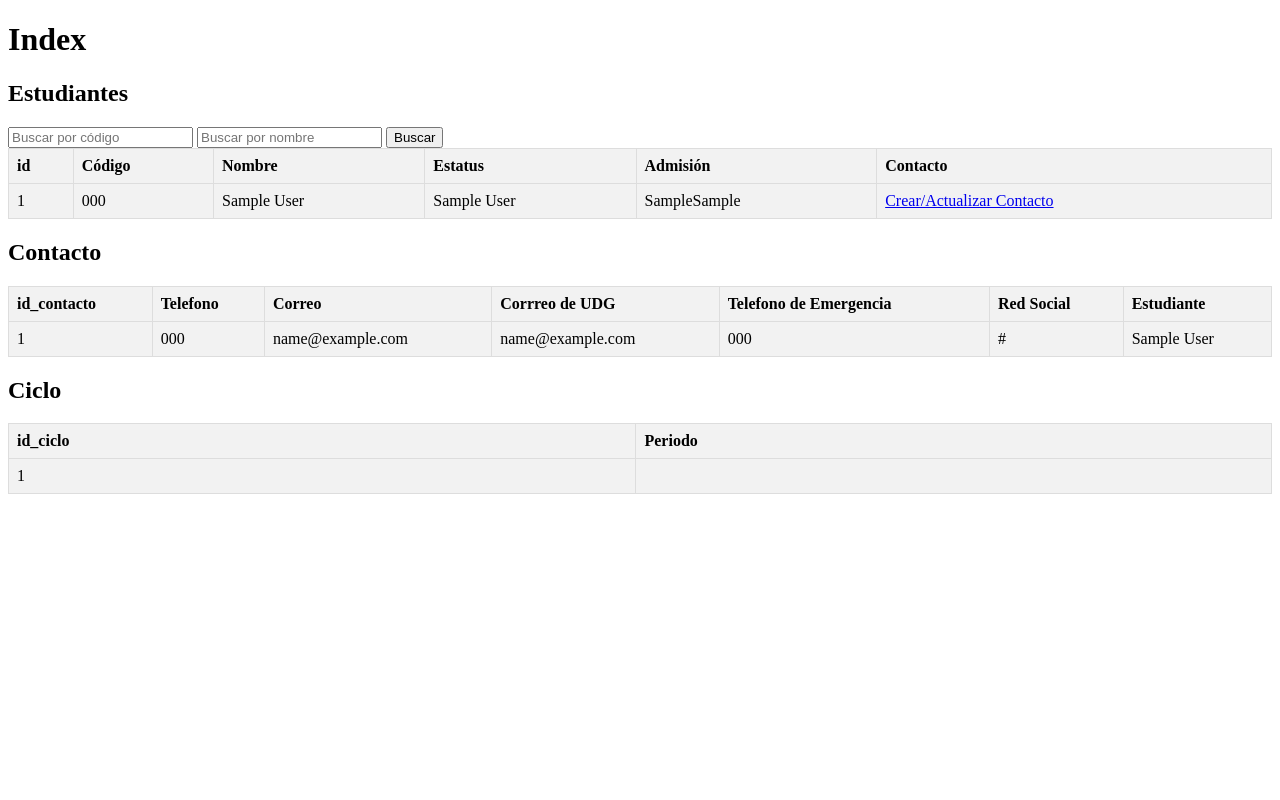
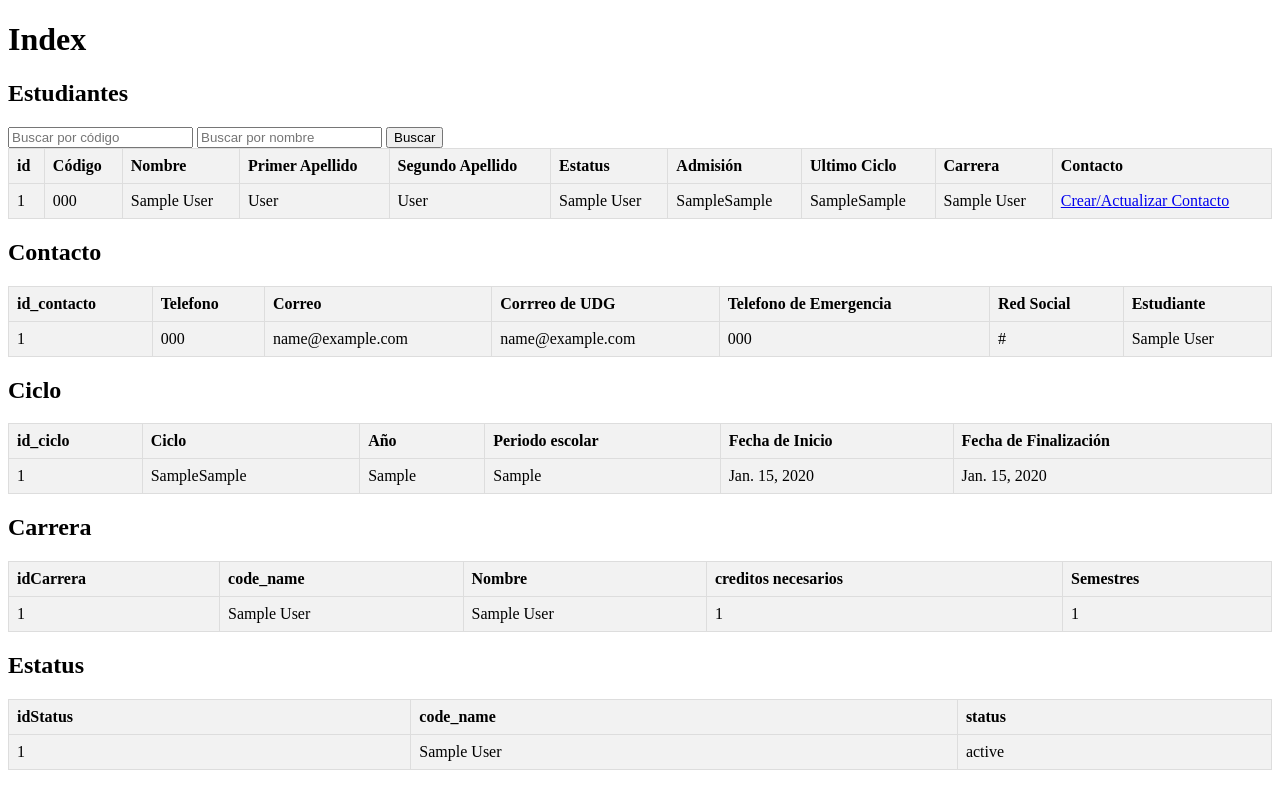
Before and after one commit to BrialexMaga/coordinacion, a Django app: page /studentform/ in a window 1280 px wide. Run offline with Django 4.2, Linux system fonts and the light colour scheme; tables that the repository leaves empty hold one stand-in row (values such as "Sample post").

Commit message:
Index now views all new tables

```diff
--- a/studentform/admin.py
+++ b/studentform/admin.py
@@ -1,6 +1,8 @@
 from django.contrib import admin
-from .models import Student, Contact, School_Cycle
+from .models import Student, Contact, School_Cycle, Career, Status
 
 admin.site.register(Student)
 admin.site.register(Contact)
 admin.site.register(School_Cycle)
+admin.site.register(Career)
+admin.site.register(Status)
--- a/studentform/signals.py
+++ b/studentform/signals.py
@@ -4,6 +4,7 @@ from .models import Student
 
 from .factories import ContactFactory
 
+# Disable this on Deploy
 @receiver(post_save, sender=Student)
 def create_contact(sender, instance, created, **kwargs):
      if created:
--- a/studentform/templates/studentform/index.html
+++ b/studentform/templates/studentform/index.html
@@ -21,8 +21,12 @@
             <th>id</th>
             <th>Código</th>
             <th>Nombre</th>
+            <th>Primer Apellido</th>
+            <th>Segundo Apellido</th>
             <th>Estatus</th>
             <th>Admisión</th>
+            <th>Ultimo Ciclo</th>
+            <th>Carrera</th>
             <th>Contacto</th>
         </thead>
         <tbody>
@@ -31,8 +35,12 @@
                     <td>{{ student.idStudent }}</td>
                     <td>{{ student.code }}</td>
                     <td>{{ student.name }}</td>
+                    <td>{{ student.first_last_name }}</td>
+                    <td>{{ student.second_last_name }}</td>
                     <td>{{ student.status }}</td>
                     <td>{{ student.admission_cycle }} </td>
+                    <td>{{ student.last_cycle }} </td>
+                    <td>{{ student.idCareer }} </td>
                     <td><a href="{% url 'contact-form' student.idStudent %}">Crear/Actualizar Contacto</a></td>
                 </tr>
             {% endfor %}
@@ -69,13 +77,61 @@
     <table>
         <thead>
             <th>id_ciclo</th>
-            <th>Periodo</th>
+            <th>Ciclo</th>
+            <th>Año</th>
+            <th>Periodo escolar</th>
+            <th>Fecha de Inicio</th>
+            <th>Fecha de Finalización</th>
         </thead>
         <tbody>
             {% for cycle in cycles %}
                 <tr>
                     <td>{{ cycle.idCycle }}</td>
-                    <td>{{ cycle.period }}</td>
+                    <td>{{ cycle.year }}{{ cycle.cycle_period }}</td>
+                    <td>{{ cycle.year }}</td>
+                    <td>{{ cycle.cycle_period }}</td>
+                    <td>{{ cycle.start_date }}</td>
+                    <td>{{ cycle.end_date }}</td>
+                </tr>
+            {% endfor %}
+        </tbody>
+    </table>
+
+    <h2>Carrera</h2>
+    <table>
+        <thead>
+            <th>idCarrera</th>
+            <th>code_name</th>
+            <th>Nombre</th>
+            <th>creditos necesarios</th>
+            <th>Semestres</th>
+        </thead>
+        <tbody>
+            {% for career in careers %}
+                <tr>
+                    <td>{{ career.idCareer }}</td>
+                    <td>{{ career.code_name }}</td>
+                    <td>{{ career.name }}</td>
+                    <td>{{ career.needed_credits }}</td>
+                    <td>{{ career.semesters }}</td>
+                </tr>
+            {% endfor %}
+        </tbody>
+    </table>
+
+    <h2>Estatus</h2>
+    <table>
+        <thead>
+            <th>idStatus</th>
+            <th>code_name</th>
+            <th>status</th>
+        </thead>
+        <tbody>
+            {% for status in statuses %}
+                <tr>
+                    <td>{{ status.idStatus }}</td>
+                    <td>{{ status.code_name }}</td>
+                    <td>{{ status.status }}</td>
                 </tr>
             {% endfor %}
         </tbody>
--- a/studentform/views.py
+++ b/studentform/views.py
@@ -1,7 +1,7 @@
 from django.shortcuts import render, redirect, get_object_or_404
 from django.db import transaction
 
-from .models import Student, Contact, School_Cycle
+from .models import Student, Contact, School_Cycle, Career, Status
 from .forms import StudentForm, ContactForm
 from .factories import StudentFactory
 
@@ -12,6 +12,8 @@ def index(request):
     students = Student.objects.all()
     contacts = Contact.objects.all()
     cycles = School_Cycle.objects.all()
+    careers = Career.objects.all()
+    statuses = Status.objects.all()
 
     if request.GET.get('name') or request.GET.get('code'):
         name = request.GET.get('name', '')
@@ -19,7 +21,8 @@ def index(request):
 
         students = students.filter(name__icontains=name, code__icontains=code)
 
-    return render(request, "studentform/index.html", {'students':students, 'contacts':contacts, 'cycles':cycles})
+    return render(request, "studentform/index.html", {'students':students, 'contacts':contacts,
+                                                      'cycles':cycles, 'careers':careers, 'statuses':statuses})
 
 def createFormStudent(request):
     if request.method == 'POST':
```
